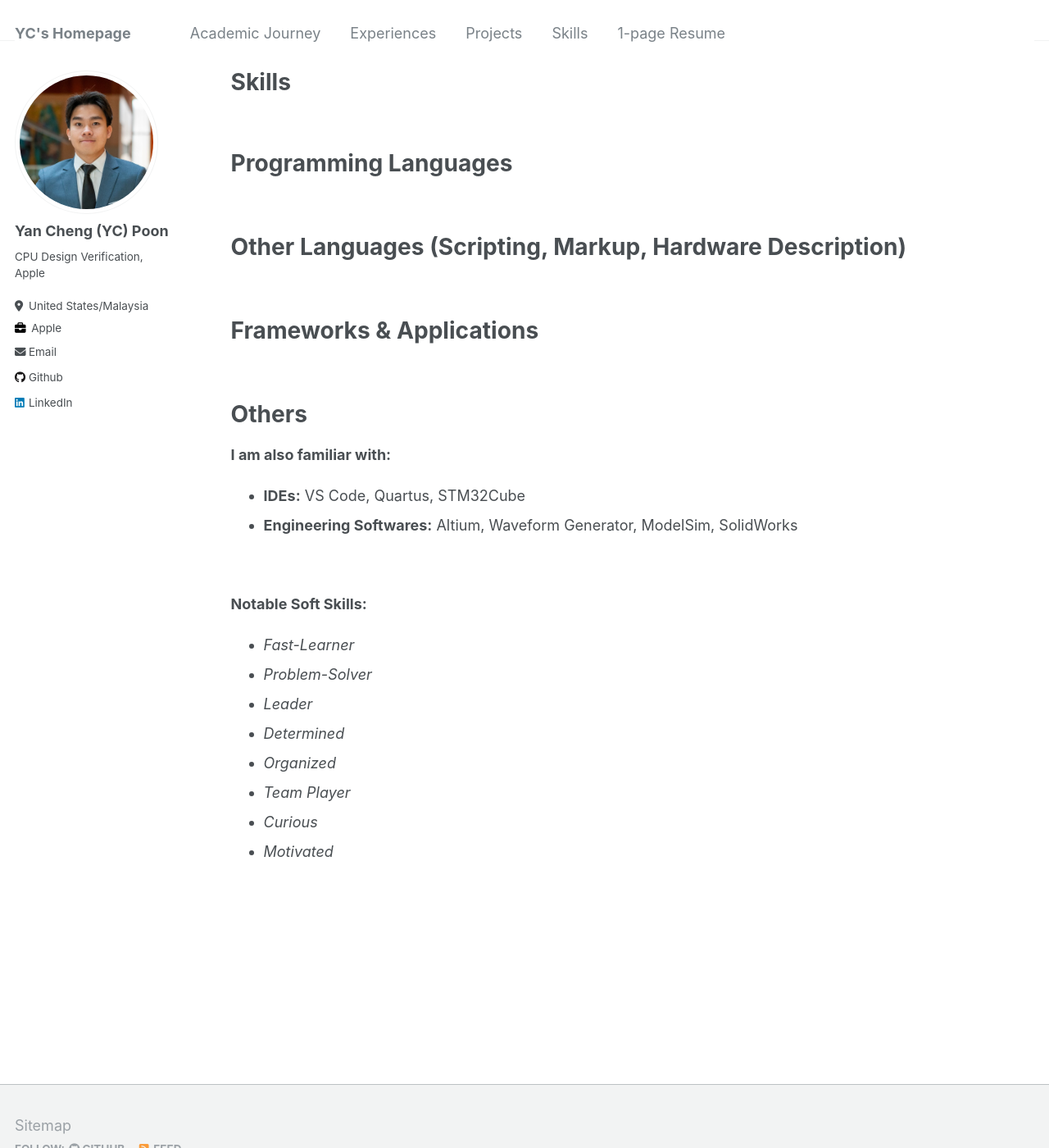
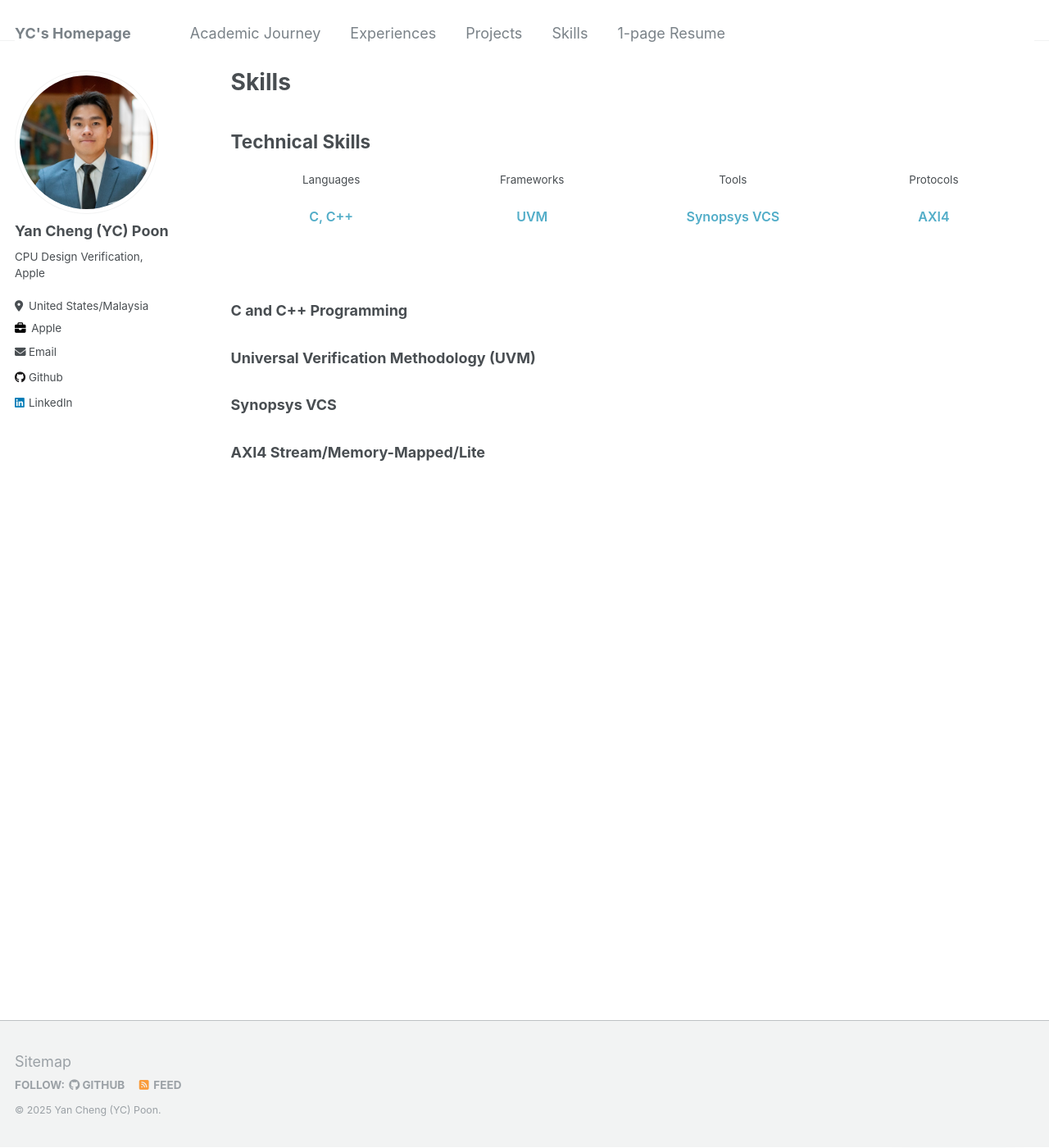
Before and after one commit to ycpoon/ycpoon.github.io, a Jekyll site: the page built from _pages/skills.md, in a window 1280 px wide and 1400 px high. Shown: the whole window at 82% size. Built offline with Jekyll 4.4.1, drawn with Linux system fonts in a browser that asks for light colours.

Commit message:
revamp sills

```diff
--- a/_pages/skills.md
+++ b/_pages/skills.md
@@ -6,53 +6,34 @@ author_profile: true
 redirect_from:
   - /skills
 ---
+<a id="top"></a>
+<a href="#top" class="back-to-top">Back to Top ⬆️</a>
+
+## Technical Skills
+
+<div class="skill-table">
+  <table>
+    <tr>
+      <td>Languages</td>
+      <td>Frameworks</td>
+      <td>Tools</td>
+      <td>Protocols</td>
+    </tr>
+    <tr>
+      <td><a href="#c-and-c-programming">C, C++</a></td>
+      <td><a href="#universal-verification-methodology-uvm">UVM</a></td>
+      <td><a href="#synopsys-vcs">Synopsys VCS</a></td>
+      <td><a href="#axi4-streammemory-mappedlite">AXI4</a></td>
+    </tr>
+  </table>
+</div>
 
 &nbsp;
-&nbsp;
 
-Programming Languages
-======
+### C and C++ Programming
 
-<script src="https://cdn.commoninja.com/sdk/latest/commonninja.js" defer></script>
-<div class="commonninja_component pid-9ad33539-9fe2-4b81-a50e-45364ce6f0ef"></div>
+### Universal Verification Methodology (UVM)
 
-&nbsp;
-&nbsp;
+### Synopsys VCS
 
-Other Languages (Scripting, Markup, Hardware Description)
-======
-
-<script src="https://cdn.commoninja.com/sdk/latest/commonninja.js" defer></script>
-<div class="commonninja_component pid-aebb9ba7-7a62-432f-a486-eb4ac48fb9c2"></div>
-
-&nbsp;
-&nbsp;
-
-Frameworks & Applications
-======
-
-<script src="https://cdn.commoninja.com/sdk/latest/commonninja.js" defer></script>
-<div class="commonninja_component pid-04d34b14-0637-4f2e-8633-c642c8c9e510"></div>
-
-&nbsp;
-&nbsp;
-
-Others
-======
-
-**I am also familiar with:**
-- **IDEs:** VS Code, Quartus, STM32Cube
-- **Engineering Softwares:** Altium, Waveform Generator, ModelSim, SolidWorks
-
-&nbsp;
-&nbsp;
-
-**Notable Soft Skills:**
-- *Fast-Learner*
-- *Problem-Solver*
-- *Leader*
-- *Determined*
-- *Organized*
-- *Team Player*
-- *Curious*
-- *Motivated*
+### AXI4 Stream/Memory-Mapped/Lite
--- a/assets/css/main.scss
+++ b/assets/css/main.scss
@@ -77,3 +77,23 @@ h2, h3, h4 {
   font-size: 18px;
   font-weight: 600;
 }
+
+.skill-table table {
+  width: 100%;
+  border-collapse: collapse;
+  table-layout: fixed; /* equal column widths */
+}
+
+.skill-table td {
+  padding: 12px 10px;
+  text-align: center;
+  vertical-align: middle;
+}
+
+.skill-table a {
+  display: inline-block;
+  font-size: 16px;
+  font-weight: 600;
+  text-decoration: none;
+  line-height: 1.35;
+}
```
Also changed, not shown: _pages/academicjourney.md (+1 -1 lines), archive/skills_archive.txt (added, +58 -0 lines).
